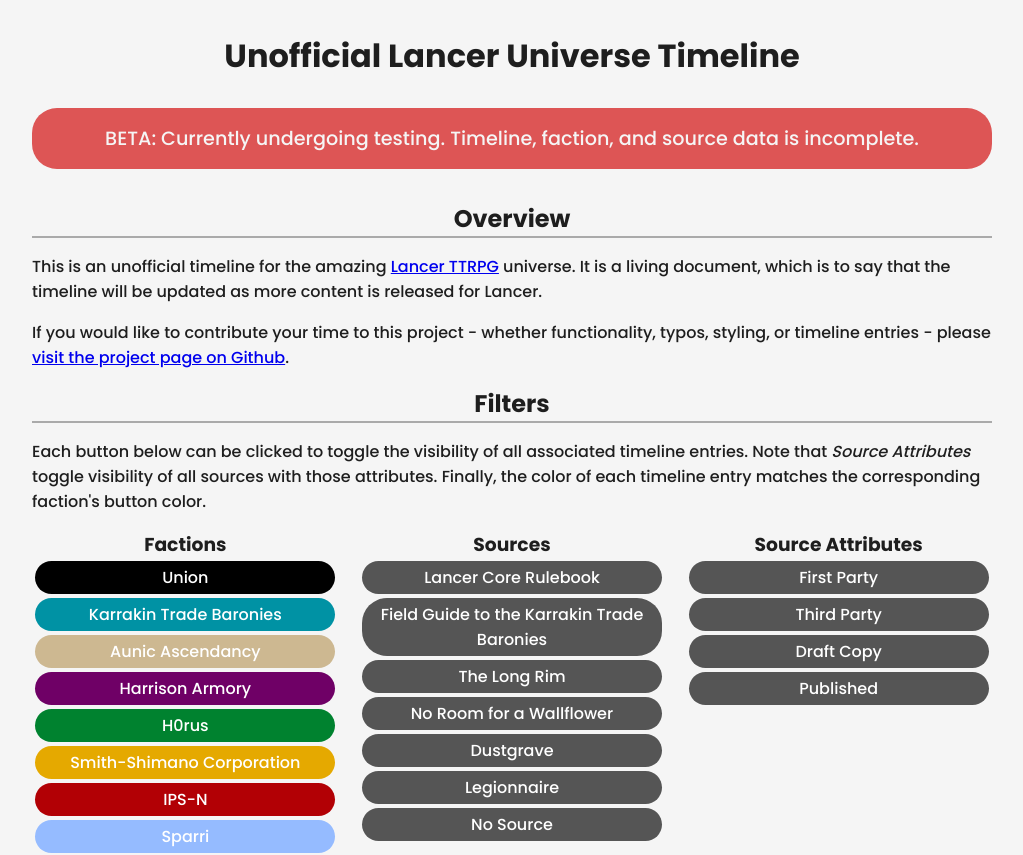
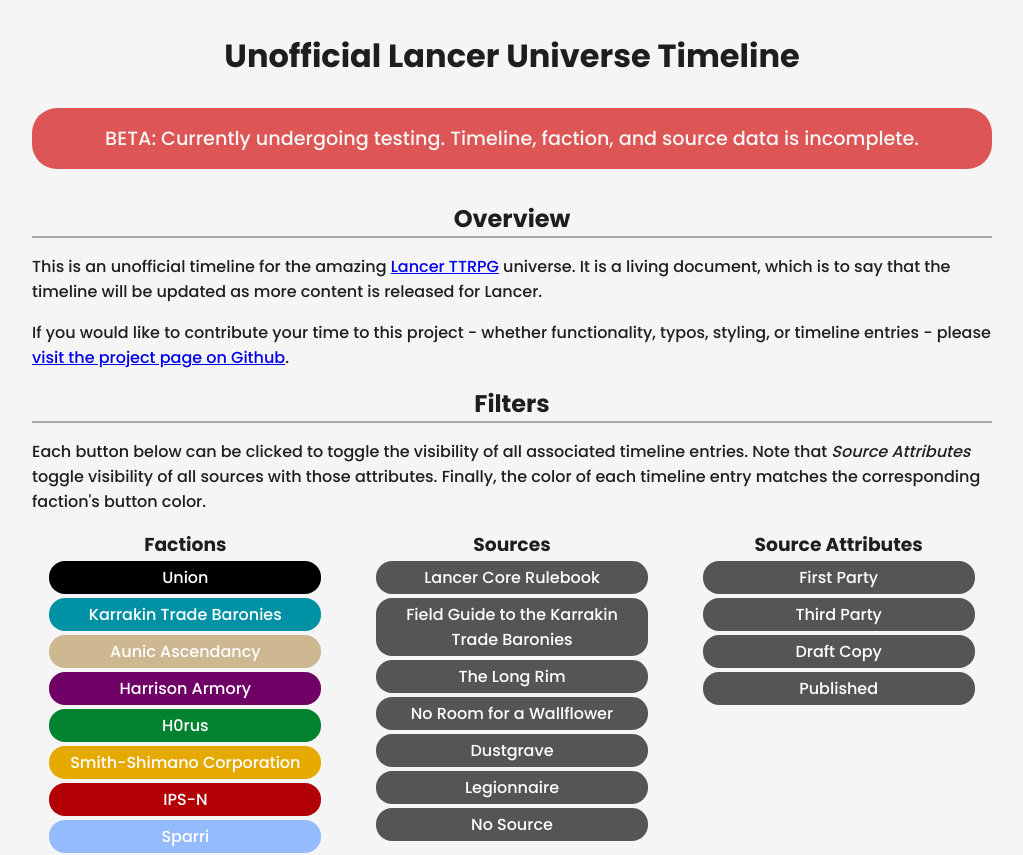
Before and after one commit to rishenko/react-lancer-timeline, a React (Create React App) app: page / in a window 1280 px wide. Shown: the top 855 px of the page, without its empty margins (128-1151 px from the left). Built offline with nearby package versions, Linux system fonts and the light colour scheme.

Commit message:
styling changes, readme updates, data updates

```diff
--- a/public/index.html
+++ b/public/index.html
@@ -24,7 +24,7 @@
       work correctly both with client-side routing and a non-root public URL.
       Learn how to configure a non-root public URL by running `npm run build`.
     -->
-    <title>React App</title>
+    <title>Unofficial Lancer Universe Timeline</title>
   </head>
   <body>
     <noscript>You need to enable JavaScript to run this app.</noscript>
--- a/src/FactionLegend.css
+++ b/src/FactionLegend.css
@@ -33,9 +33,9 @@
 div.faction-legend .faction .fname,
 div.source-legend .source .sname,
 div.publishing-attribute-legend .publishing-attribute .paname {
-  padding: .25rem .25rem .25rem .25rem;
-  width: 300px;
-  border-radius: 25px;
+  padding: .25rem .35rem .25rem .35rem;
+  width: 17rem;
+  border-radius: 1rem;
   margin: 2px auto 2px auto;
 }
 
--- a/src/lancer-timeline-data.json
+++ b/src/lancer-timeline-data.json
@@ -491,12 +491,12 @@
             "year": 3156,
             "era": "U",
             "faction": "union",
-            "title": "Venusian Ganiki Incident",
-            "descr": "The NHP archives at the Ganiki Planitia on Venus goes dark.",
+            "title": "Event in Legionnaire",
+            "descr": "An event taking place in Union regarding NHPs.",
             "sources": [
                 {
                     "sourceKey": "legionnaire",
-                    "sourceLocation": "pg. 17"
+                    "sourceLocation": "pg. 808"
                 }
             ]
         },
```
Also changed, not shown: 1 other file (tests, documents, lock files or other folders).
